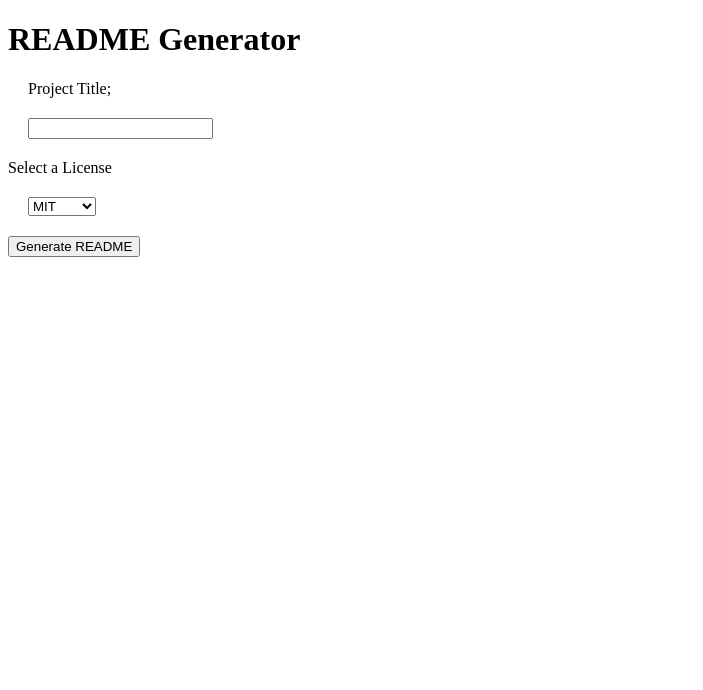
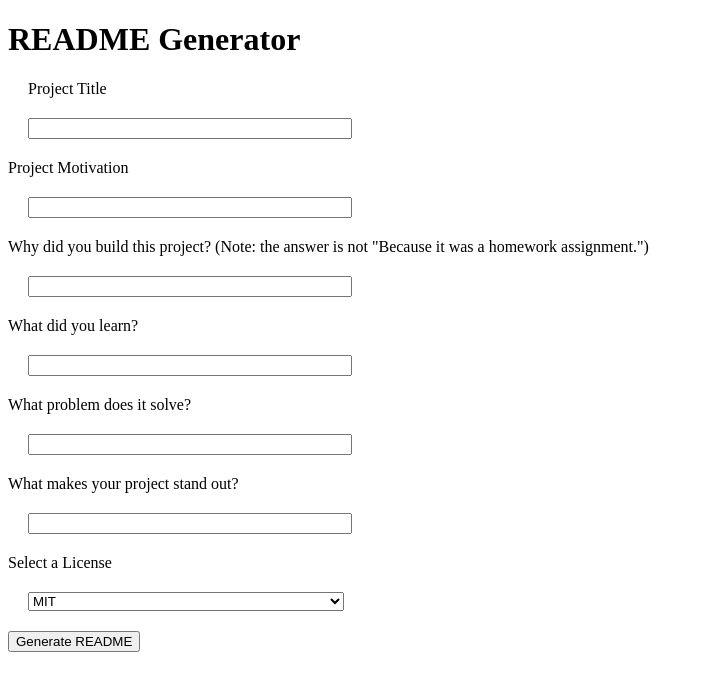
Before and after one commit to Devinmarshill/Pro-RM-Generator, a plain HTML site: page index.html in a window 1280 px wide. Shown: the whole page, without its empty margins (0-703 px from the left). Drawn offline with Linux system fonts and the light colour scheme.

Commit message:
more input boxes and styling

```diff
--- a/assets/css/style.css
+++ b/assets/css/style.css
@@ -8,16 +8,10 @@ body {
 
 }
 
-#project-title {
+#project-title, #project-purpose, #project-motivation, #project-knowledge, #project-problem, #project-differnce, #license {
     display: flex;
     margin: 20px;
-}
-
-
-#license {
-    display: flex;
-    flex-wrap: wrap;
-    margin: 20px;
+    width: 25%;
 }
 
 button:hover {
--- a/index.html
+++ b/index.html
@@ -9,9 +9,25 @@
 <body>
     <h1>README Generator</h1>
     <form id="readme-form">
-        <label for="project-title">Project Title;</label>
+        <label for="project-title">Project Title</label>
         <input type="text" id="project-title" required>
         <!-- put in more input fields -->
+
+        <label for="project-motivation">Project Motivation</label>
+        <input type="text" id="project-motivation" required>
+
+        <label for="project-purpose">Why did you build this project? (Note: the answer is not "Because it was a homework assignment.")</label>
+        <input type="text" id="project-purpose" required>
+
+        <label for="project-knowledge">What did you learn?</label>
+        <input type="text" id="project-knowledge" required>
+
+        <label for="project-problem">What problem does it solve?</label>
+        <input type="text" id="project-problem" required>
+
+        <label for="project-differnce">What makes your project stand out?</label>
+        <input type="text" id="project-differnce" required>
+
 
     <label for="license">Select a License</label>
     <select id="license">
```
